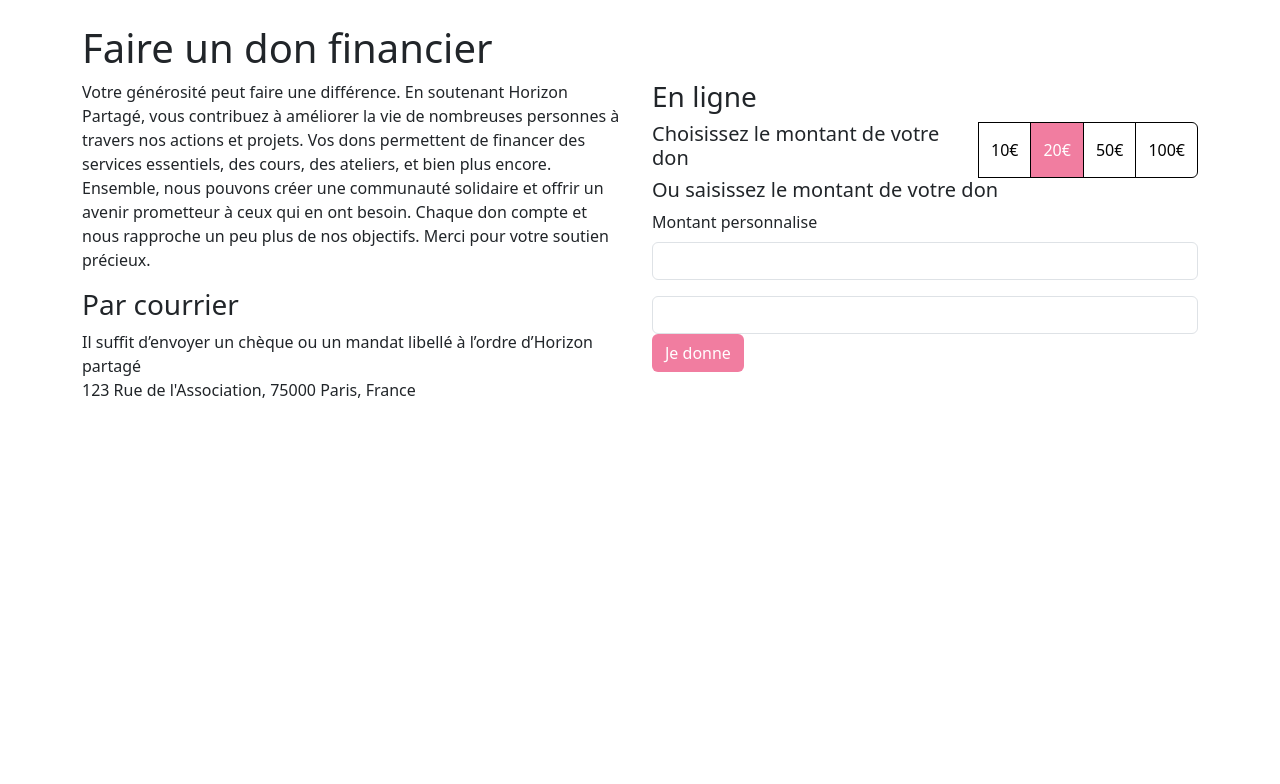
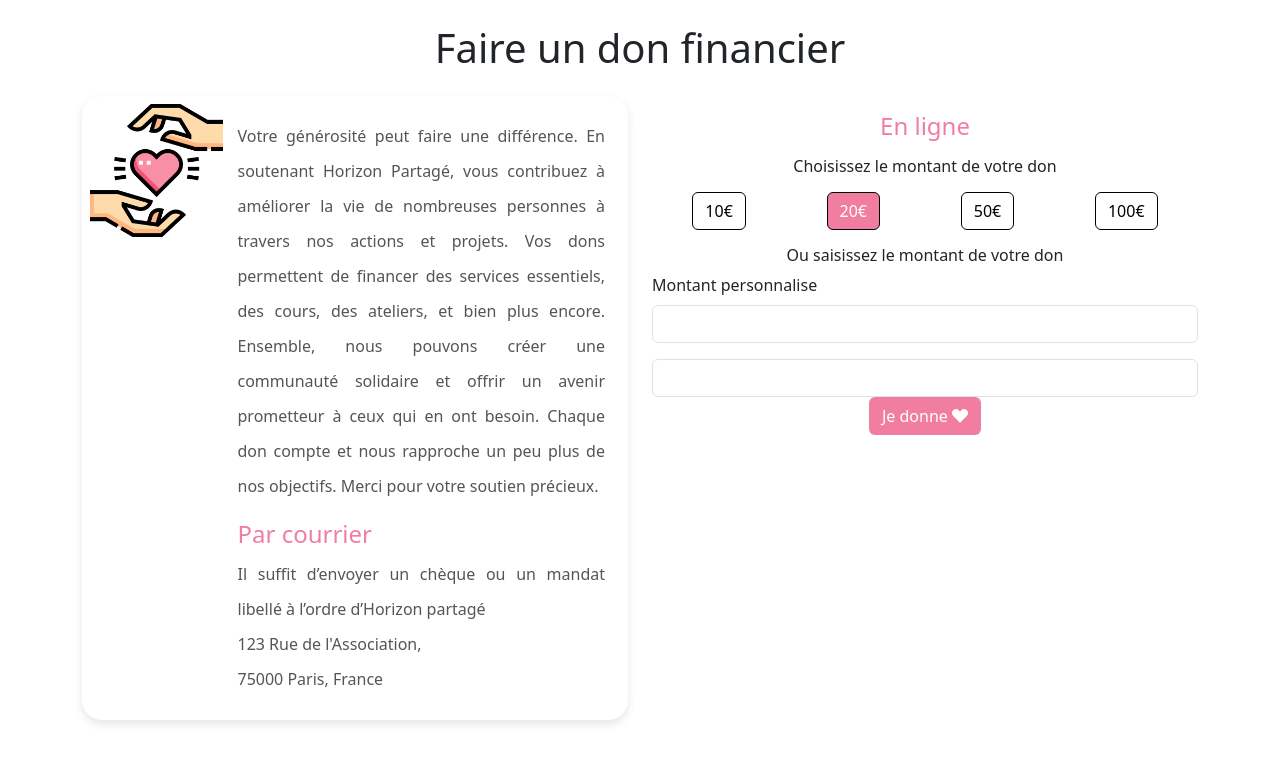
Before and after one commit to Khedidja-Chaabane/horizon-partage-symfony, a Symfony app: template templates/don/index.html.twig in a window 1280 px wide. Shown: the part 106-890 px from the top of the page. Before the commit the page ends 504 px from the top, so only its background shows below. Run offline with Twig, Linux system fonts and the light colour scheme; the template is opened without the code that fills it, so the values that code supplies are empty; form fields are guessed from the names that the template uses; some libraries are stand-ins or nearby versions.

Commit message:
front dons, form dons non fini

```diff
--- a/public/styles/don/don.css
+++ b/public/styles/don/don.css
@@ -1,3 +1,19 @@
+.card {
+    border: none; /* Enlève la bordure par défaut */
+    box-shadow: 0 4px 8px rgba(0, 0, 0, 0.1); /* Ajoute une ombre douce pour un effet d'élévation */
+    border-radius: 20px;
+}
+.card-body {
+    padding: 15px; /* Espace autour du contenu de la carte */
+}
+.card-text {
+   color: #555; /* Couleur du texte de la carte */
+    line-height: 35px; /* Espace entre les lignes de texte */
+    text-align: justify;
+}
+h4{
+    color:  #F17DA0;
+}
 .btn.montant-btn {
     background-color: white;
     color: black;
@@ -12,3 +28,8 @@
     background-color: #F17DA0;
     color: white;
 }
+.btn-don img{
+    width: 30px;
+    height: 30px;
+    margin-left: 10px;
+}
--- a/templates/don/index.html.twig
+++ b/templates/don/index.html.twig
@@ -1,51 +1,76 @@
 {% extends 'base.html.twig' %}
 
-{% block title %}Nous soutenir{% endblock %}
+{% block title %}
+    Nous soutenir
+{% endblock %}
+
 {% block stylesheets %}
     {{ parent() }}
     <link rel="stylesheet" href="{{ asset('styles/don/don.css') }}">
 {% endblock %}
+
 {% block body %}
     <div class="container my-4">
-<h1>Faire un don financier</h1>
+        <h1 class="text-center mt-4 mb-4">Faire un don financier</h1>
+
         <div class="row">
-        <div class="col-md-6">
-            <p>Votre générosité peut faire une différence. En soutenant Horizon Partagé, vous contribuez à améliorer la vie de nombreuses personnes à travers nos actions et projets. Vos dons permettent de financer des services essentiels, des cours, des ateliers, et bien plus encore. Ensemble, nous pouvons créer une communauté solidaire et offrir un avenir prometteur à ceux qui en ont besoin. Chaque don compte et nous rapproche un peu plus de nos objectifs. Merci pour votre soutien précieux.</p>
-            <h3>Par courrier</h3>
-            <p>Il suffit d’envoyer un chèque ou un mandat libellé à l’ordre d’Horizon partagé
-            <br>
-123 Rue de l'Association,
-75000 Paris, France  </p>
+            <!-- Section Information -->
+            <div class="col-lg-6 col-md-12 col-sm-12 mb-4">
+                <div class="card mb-3 p-2">
+                    <div class="row g-0">
+                        <div class="col-md-3">
+                            <img src="{{ asset('images/don/donner.png') }}" class="img-fluid rounded-start" alt="solidarité">
                         </div>
-        <div class="col-md-6">
-        <h3>En ligne</h3>
+                        <div class="col-md-9">
+                            <div class="card-body">
+                                <p class="card-text">
+                                    Votre générosité peut faire une différence. En soutenant Horizon Partagé, vous contribuez à améliorer la vie de nombreuses personnes à travers nos actions et projets. Vos dons permettent de financer des services essentiels, des cours, des ateliers, et bien plus encore. Ensemble, nous pouvons créer une communauté solidaire et offrir un avenir prometteur à ceux qui en ont besoin. Chaque don compte et nous rapproche un peu plus de nos objectifs. Merci pour votre soutien précieux.
+                                </p>
+                                <h4>Par courrier <i class="bi bi-envelope-paper-heart"></i></h4>
+                                <p class="card-text">
+                                    Il suffit d’envoyer un chèque ou un mandat libellé à l’ordre d’Horizon partagé
+                                    <br>123 Rue de l'Association,
+                                    <br>75000 Paris, France
+                                </p>
+                            </div>
+                        </div>
+                    </div>
+                </div>
+            </div>
+
+            <!-- Section Formulaire de Don en Ligne -->
+            <div class="col-lg-6 col-md-12 col-sm-12 mb-4">
+                <h4 class="text-center mt-3 mb-3">En ligne</h4>
+
                 {{ form_start(form) }}
 
-<div class="btn-group" role="group" aria-label="Montant de don">
-<h5>Choisissez le montant de votre don </h5>
+                <!-- Choix du montant de don -->
+                <h6 class="text-center">Choisissez le montant de votre don</h6>
+                <div class="d-flex justify-content-around mb-3 mt-3">
                     <button type="button" class="btn montant-btn" onclick="setMontant(10)">10€</button>
                     <button type="button" class="btn montant-btn selected" onclick="setMontant(20)">20€</button>
                     <button type="button" class="btn montant-btn" onclick="setMontant(50)">50€</button>
                     <button type="button" class="btn montant-btn" onclick="setMontant(100)">100€</button>
                 </div>
 
+                <!-- Montant personnalisé -->
                 <div>
-<h5>Ou saisissez le montant de votre don </h5>
-
-    {# Montant personnalisé #}
+                    <h6 class="text-center">Ou saisissez le montant de votre don</h6>
                     {{ form_row(form.montant_personnalise) }}
                 </div>
 
-{{ form_widget(form.montant) }} {# Champ caché pour le montant sélectionné #}
+                <!-- Champ caché pour le montant sélectionné -->
+                {{ form_widget(form.montant) }}
 
-<button type="submit" class="btn btn-don">Je donne</button>
+                <!-- Bouton de soumission du formulaire -->
+                <div class="text-center">
+                    <button type="submit" class="btn btn-don">
+                        Je donne <i class="bi bi-suit-heart-fill"></i>
+                    </button>
+                </div>
 
                 {{ form_end(form) }}
-
-
             </div>
         </div>
     </div>
-
-
 {% endblock %}
```
Also changed, not shown: public/images/don/don.png (added), public/images/don/donate.png (added), public/images/don/donner.png (added), public/images/don/solidarity.png (added). Lines whose indentation alone changed are shown as unchanged.
